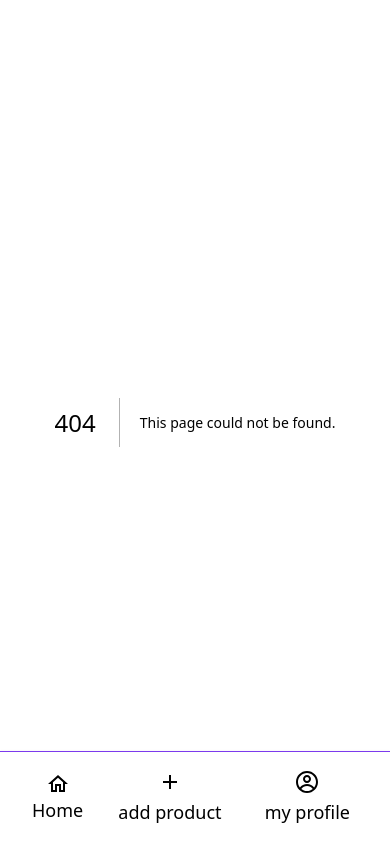
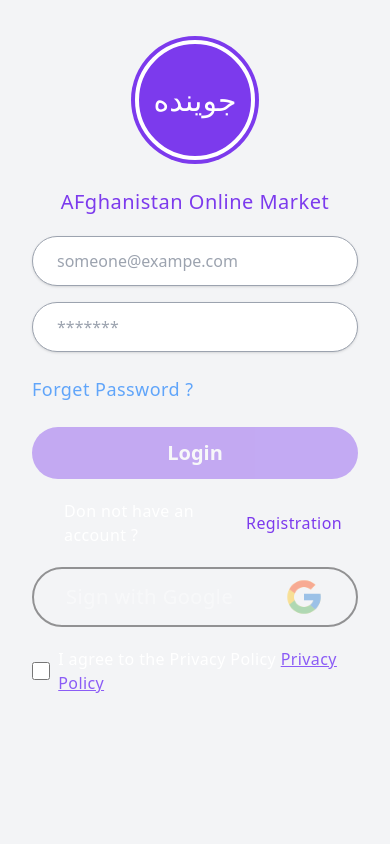
Before and after one commit to NazifaRahimy/joyenda-store, a Next.js app: page /LoginM in a window 390 px wide. Before the commit this address had no page. Built offline with nearby package versions, Linux system fonts and the light colour scheme.

Commit message:
add LoginM route to render LoginMobile component

```diff
--- /dev/null
+++ b/src/app/LoginM/page.tsx
@@ -0,0 +1,8 @@
+import LoginMobile from "@/components/LoginMobile";
+const LoginM = () => {
+    return (
+        <LoginMobile />
+     );
+}
+
+export default LoginM;
```
